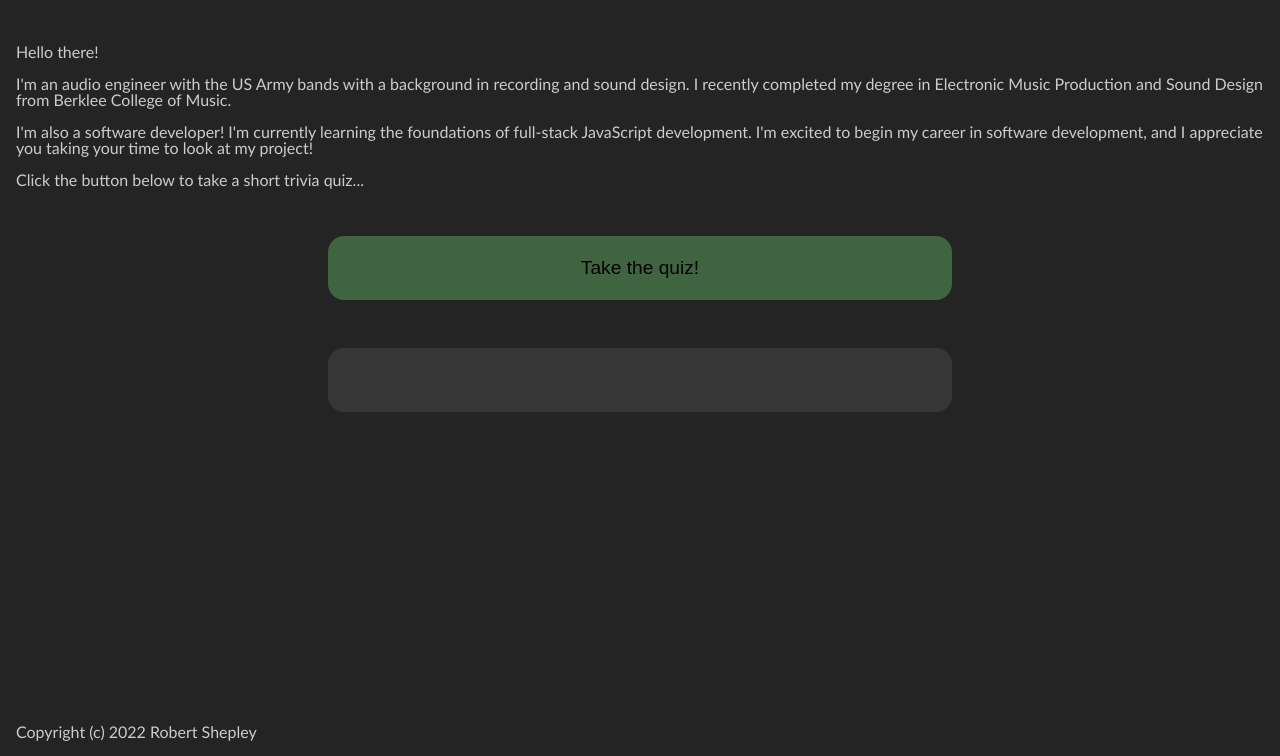
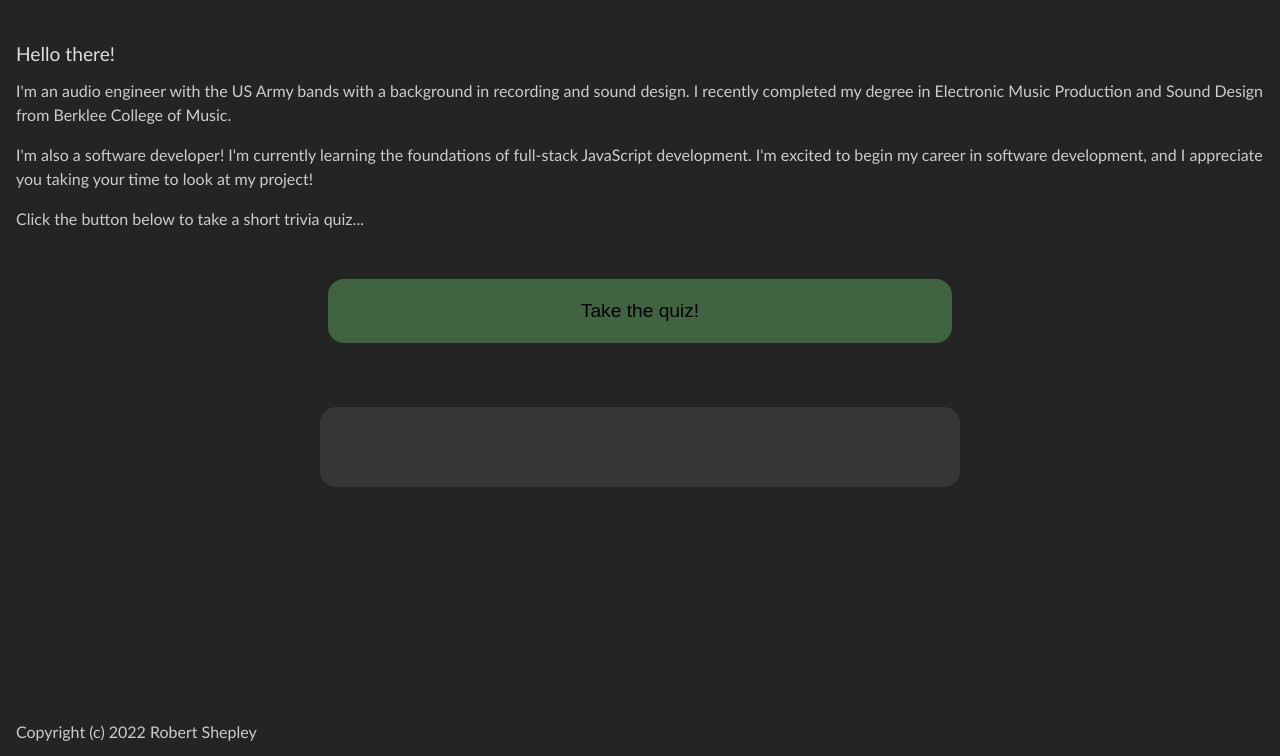
Before and after one commit to ShepleySound/code201-lab-aboutme, a plain HTML site: page index.html in a window 1280 px wide. Shown: the part 44-800 px from the top of the page. Drawn offline with Linux system fonts and the light colour scheme.

Commit message:
Update page styling.

```diff
--- a/css/style.css
+++ b/css/style.css
@@ -30,13 +30,27 @@ main {
   margin: 1rem 0px;
 }
 
-.start-button {
+.bio-block h2 {
+  font-size: 1.2rem;
+  color: #dddddd
+}
+
+.bio-block p {
+  line-height: 1.5rem;
+}
+
+.start-button,
+.score-card {
+  padding: .5rem;
   margin: 2rem 0px;
   font-size: 1.2rem;
   width: 50%;
-  height: 4rem;
+  min-height: 4rem;
+  border-radius: 1rem;
+}
+
+.start-button {
   background-color: #406440;
-  border-radius: 1rem;
   border: none;
 }
 
@@ -45,12 +59,8 @@ main {
 }
 
 .score-card {
-  margin: 1rem 0px;
-  font-size: 1.2rem;
-  width: 50%;
-  height: 4rem;
+  text-align: center;
   background-color: #363636;
-  border-radius: 1rem;
   display: flex;
   flex-direction: column;
   align-items: center;
```
